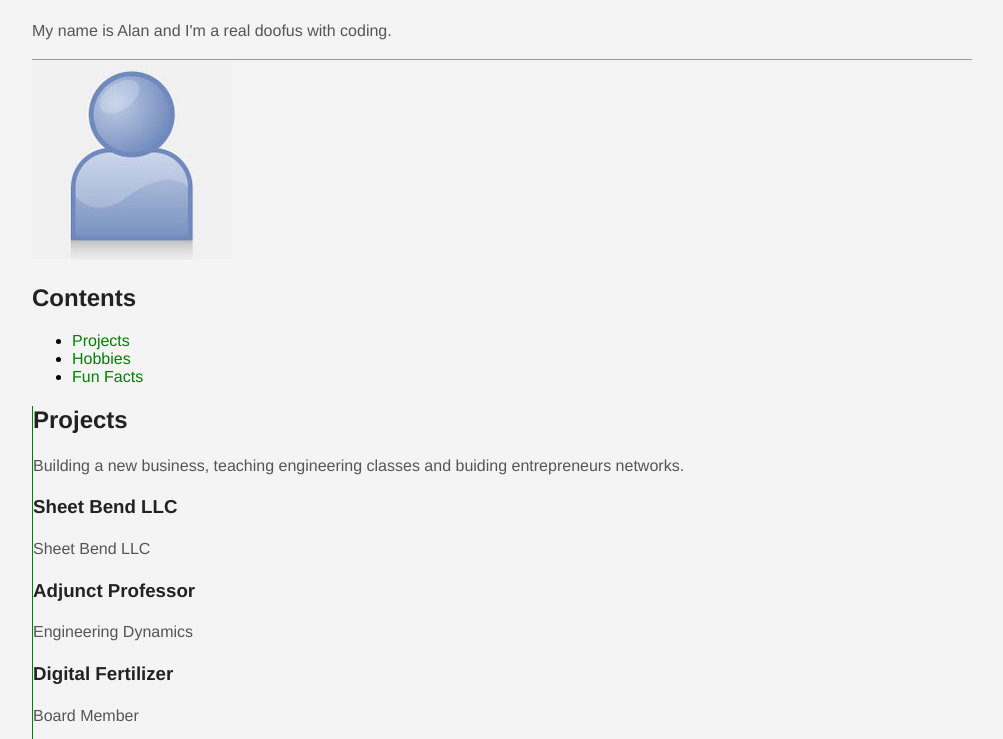
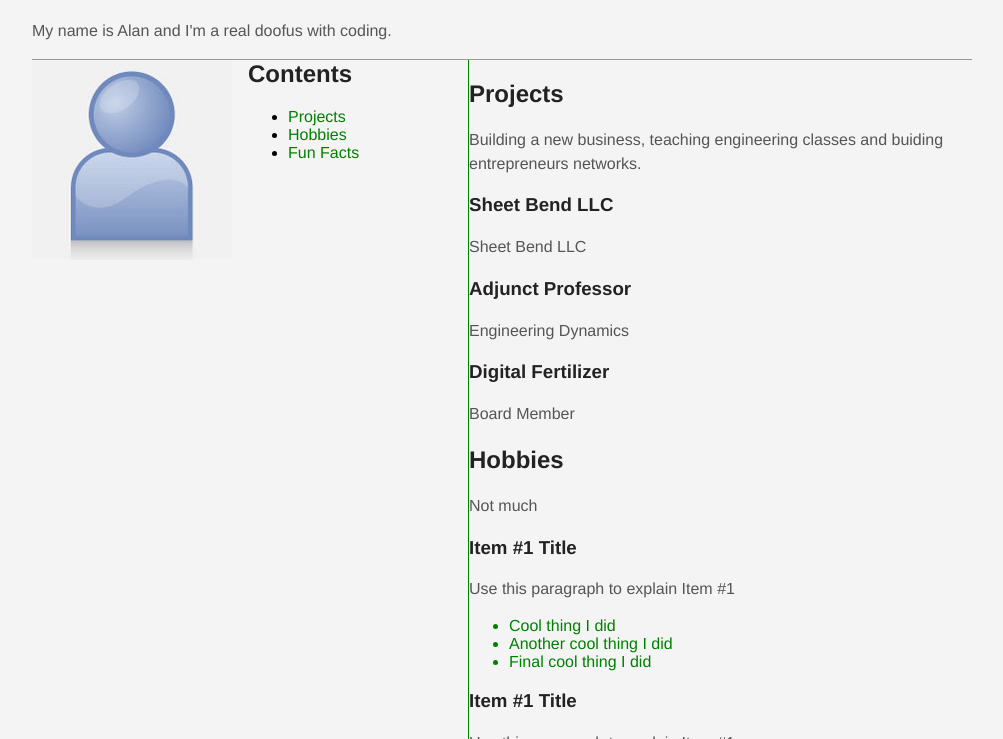
Before and after one commit to AStewart1/astewart1.github.io, a plain HTML site: page index.html in a window 1280 px wide. Shown: the part 61-800 px from the top of the page, without its empty margins (138-1141 px from the left). Drawn offline with Linux system fonts and the light colour scheme.

Commit message:
added columns

```diff
--- a/resources/layout.css
+++ b/resources/layout.css
@@ -37,7 +37,10 @@ a:hover {
 
 #nav {
 	margin: 0 20px 0 0;
+	column-count: 2;
   /* CHALLENGE 3: how could you get this to float to the left side of the screen? */
+	float:left;
+	width:250
 }
 
 #main {
@@ -46,6 +49,8 @@ a:hover {
 	  border-left-style: solid;
 		border-width: 1px;
 		border-color: green;
+		float:left;
+		width:500px;
 }
 
 #copyright {
```
